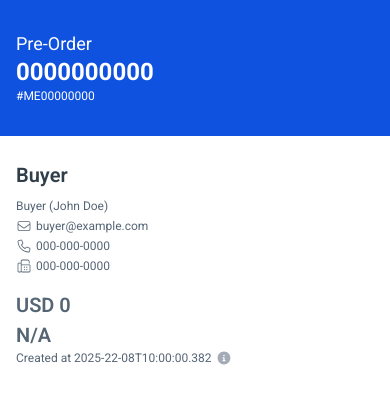
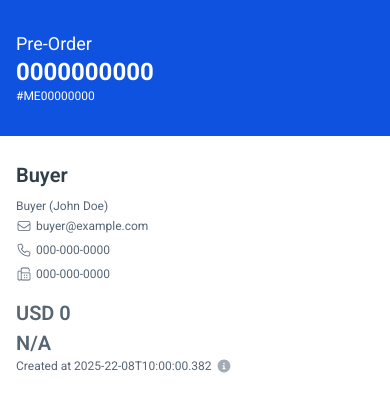
Before and after one commit to mercadoeletronico/frontend-challenge, a Vue app: page / in a window 390 px wide. Shown: the top 412 px of the page. Built offline with nearby package versions, Linux system fonts and the light colour scheme.

Commit message:
style: change the margin top AppContactLine's in OrderHeader

```diff
--- a/src/components/order/OrderHeader.vue
+++ b/src/components/order/OrderHeader.vue
@@ -19,13 +19,13 @@
                   :value="orderBuyerContact.email"
                 />
                 <AppContactLine
-                  class="mt-1 lg:mt-0 md:ml-4"
+                  class="mt-2 lg:mt-0 md:ml-4"
                   type="phone"
                   icon="phone"
                   :value="orderBuyerContact.phone"
                 />
                 <AppContactLine
-                  class="mt-1 md:mt-0 md:ml-4"
+                  class="mt-2 md:mt-0 md:ml-4"
                   type="phone"
                   icon="fax"
                   :value="orderBuyerContact.fax"
```
